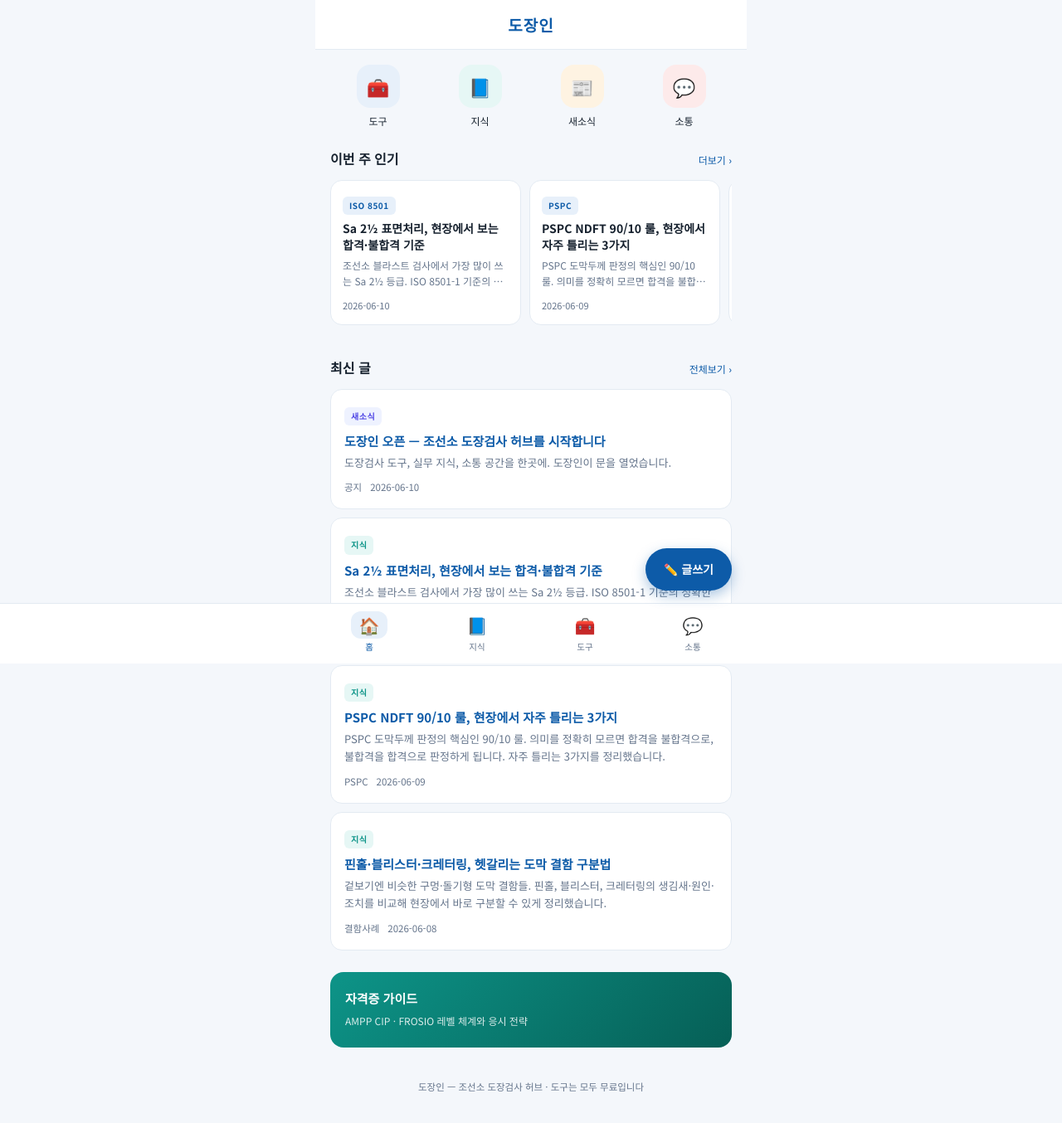
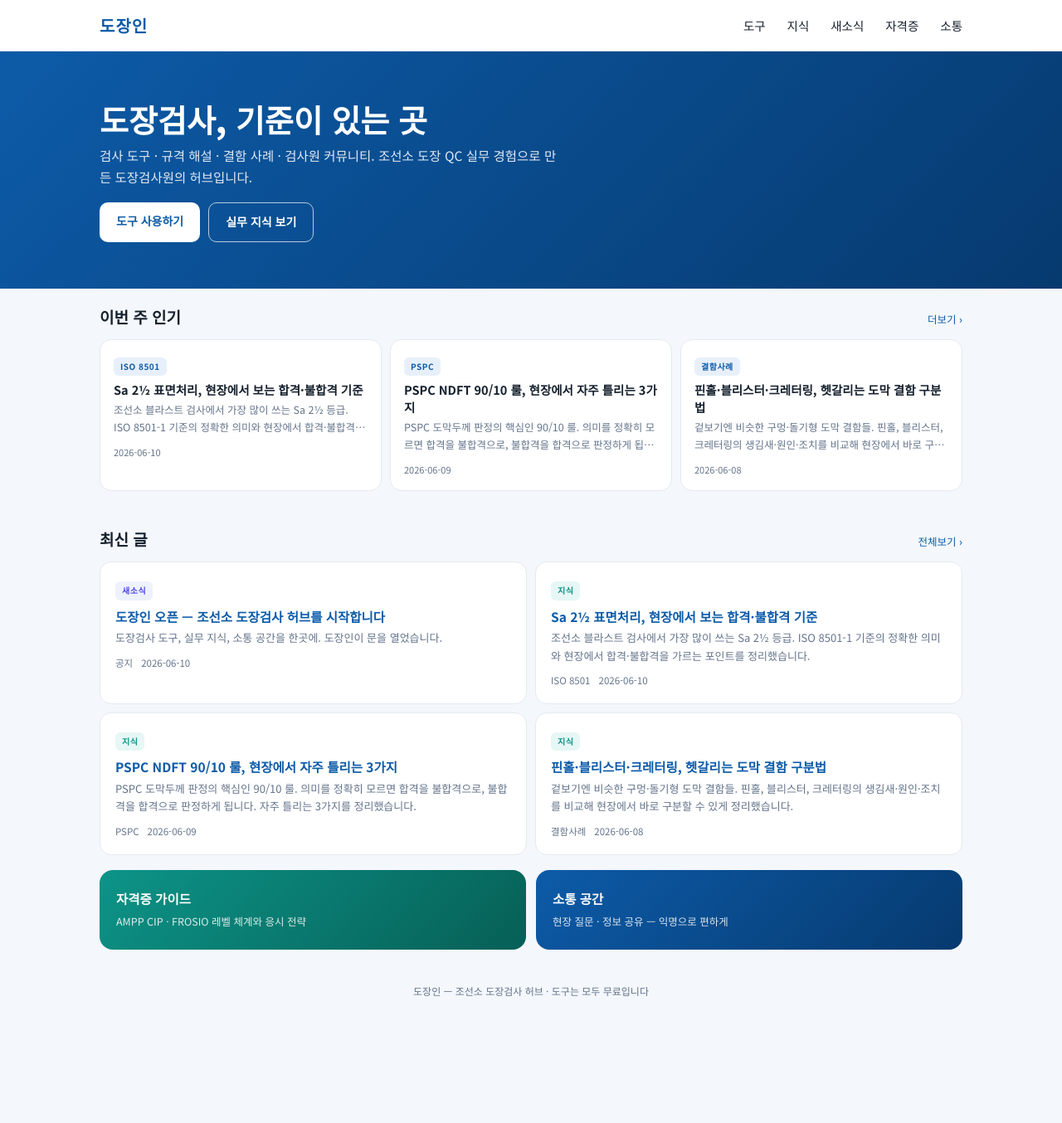
Before and after one commit to actiongamyoun/dojang-in, a Next.js app: page / in a window 1280 px wide. Shown: the top 1354 px of the page at 83% size. After the commit the page ends 1237 px from the top, so only its background shows below. Built offline with nearby package versions, Linux system fonts and the light colour scheme.

Commit message:
Add files via upload

```diff
--- a/app/board/page.tsx
+++ b/app/board/page.tsx
@@ -47,7 +47,7 @@ export default async function BoardPage({
 
   return (
     <main>
-      <div className="chips">
+      <div className="chips" style={{ maxWidth: 820 }}>
         {CATS.map((c) => (
           <Link
             key={c}
@@ -59,7 +59,7 @@ export default async function BoardPage({
         ))}
       </div>
 
-      <div className="sec">
+      <div className="sec board-wrap">
         <p style={{ fontSize: 13, color: "var(--muted)", marginBottom: 12 }}>
           현장 질문, 정보 공유, 잡담 모두 환영합니다. 닉네임과 PIN만으로 익명 작성됩니다.
         </p>
--- /dev/null
+++ b/app/components/TopNav.tsx
@@ -0,0 +1,25 @@
+"use client";
+
+import Link from "next/link";
+import { usePathname } from "next/navigation";
+
+const items = [
+  { href: "/tools", label: "도구" },
+  { href: "/guide", label: "지식" },
+  { href: "/news", label: "새소식" },
+  { href: "/cert", label: "자격증" },
+  { href: "/board", label: "소통" },
+];
+
+export default function TopNav() {
+  const path = usePathname();
+  return (
+    <nav className="topnav">
+      {items.map((i) => (
+        <Link key={i.href} href={i.href} className={path.startsWith(i.href) ? "on" : ""}>
+          {i.label}
+        </Link>
+      ))}
+    </nav>
+  );
+}
--- a/app/globals.css
+++ b/app/globals.css
@@ -9,6 +9,7 @@
   --card: #ffffff;
   --red: #ef4444;
   --teal: #0d9488;
+  --maxw: 1080px;
 }
 
 * { margin: 0; padding: 0; box-sizing: border-box; -webkit-tap-highlight-color: transparent; }
@@ -24,46 +25,45 @@ body {
 
 a { color: inherit; text-decoration: none; }
 
-.frame { max-width: 520px; margin: 0 auto; min-height: 100vh; }
+/* ===== Top bar ===== */
+.topbar { position: sticky; top: 0; z-index: 20; background: #fff; border-bottom: 1px solid var(--line); }
+.topbar .in { max-width: var(--maxw); margin: 0 auto; padding: 14px 20px; display: flex; align-items: center; justify-content: space-between; }
+.logo { font-weight: 900; font-size: 20px; letter-spacing: 1px; color: var(--blue); }
+.topnav { display: none; }
 
-/* Top bar */
-.topbar {
-  position: sticky; top: 0; z-index: 20;
-  background: #fff; border-bottom: 1px solid var(--line);
-  display: flex; align-items: center; justify-content: center;
-  padding: 14px 18px;
-}
-.logo { font-weight: 900; font-size: 19px; letter-spacing: 1px; color: var(--blue); }
+/* ===== Hero ===== */
+.hero-band { background: linear-gradient(135deg, var(--blue), var(--blue-d)); color: #fff; }
+.hero-band .hb-in { max-width: var(--maxw); margin: 0 auto; padding: 34px 20px; }
+.hero-band h1 { font-size: 26px; font-weight: 900; line-height: 1.35; }
+.hero-band p { font-size: 14px; opacity: .88; margin-top: 6px; max-width: 560px; }
+.hero-cta { margin-top: 18px; display: flex; gap: 10px; flex-wrap: wrap; }
+.hero-cta a { background: #fff; color: var(--blue); font-weight: 700; font-size: 14px; padding: 11px 20px; border-radius: 10px; }
+.hero-cta a.ghost { background: transparent; color: #fff; border: 1.5px solid rgba(255,255,255,.7); }
 
-/* Quick icons */
-.quick { display: grid; grid-template-columns: repeat(4, 1fr); gap: 8px; padding: 18px 18px 6px; }
+/* ===== Quick icons (mobile) ===== */
+.quick { display: grid; grid-template-columns: repeat(4, 1fr); gap: 8px; padding: 18px 20px 6px; max-width: var(--maxw); margin: 0 auto; }
 .quick a { text-align: center; font-size: 12px; font-weight: 500; }
-.quick .ico {
-  width: 52px; height: 52px; border-radius: 16px; margin: 0 auto 6px;
-  display: flex; align-items: center; justify-content: center; font-size: 22px;
-}
+.quick .ico { width: 52px; height: 52px; border-radius: 16px; margin: 0 auto 6px; display: flex; align-items: center; justify-content: center; font-size: 22px; }
 .q1 { background: #e7f0fa; } .q2 { background: #e6f7f5; }
 .q3 { background: #fef3e2; } .q4 { background: #fdeaea; }
 
-/* Sections */
-.sec { padding: 10px 18px 16px; }
+/* ===== Sections ===== */
+.sec { padding: 12px 20px 18px; max-width: var(--maxw); margin: 0 auto; }
 .sec-h { display: flex; justify-content: space-between; align-items: baseline; margin: 6px 0 12px; }
-.sec-h h2 { font-size: 16px; font-weight: 700; }
-.sec-h a { font-size: 12px; color: var(--blue); font-weight: 500; }
+.sec-h h2 { font-size: 17px; font-weight: 700; }
+.sec-h a, .sec-h span { font-size: 12.5px; color: var(--blue); font-weight: 500; }
 
-/* Horizontal scroll cards */
+/* ===== Weekly mini cards ===== */
 .hscroll { display: flex; gap: 10px; overflow-x: auto; padding-bottom: 6px; scrollbar-width: none; }
 .hscroll::-webkit-scrollbar { display: none; }
-.mini { min-width: 230px; background: var(--card); border: 1px solid var(--line); border-radius: 14px; padding: 14px; display: block; }
-.mini b { display: block; font-size: 14px; line-height: 1.45; margin-bottom: 4px; }
-.mini p { font-size: 12px; color: var(--muted); display: -webkit-box; -webkit-line-clamp: 2; -webkit-box-orient: vertical; overflow: hidden; }
+.mini { min-width: 240px; flex: 1; background: var(--card); border: 1px solid var(--line); border-radius: 14px; padding: 16px; display: block; transition: border-color .15s; }
+.mini:hover { border-color: var(--blue); }
+.mini b { display: block; font-size: 14.5px; line-height: 1.45; margin-bottom: 4px; }
+.mini p { font-size: 12.5px; color: var(--muted); display: -webkit-box; -webkit-line-clamp: 2; -webkit-box-orient: vertical; overflow: hidden; }
 .mini .meta { margin-top: 10px; font-size: 11px; color: var(--muted); }
 
-/* Badges */
-.badge {
-  display: inline-block; font-size: 10px; font-weight: 700;
-  padding: 3px 8px; border-radius: 6px; letter-spacing: .5px; margin-bottom: 6px;
-}
+/* ===== Badges ===== */
+.badge { display: inline-block; font-size: 10px; font-weight: 700; padding: 3px 8px; border-radius: 6px; letter-spacing: .5px; margin-bottom: 6px; }
 .b-hot { background: #fdeaea; color: var(--red); }
 .b-tip { background: #e7f0fa; color: var(--blue); }
 .b-q { background: #e6f7f5; color: var(--teal); }
@@ -71,98 +71,105 @@ a { color: inherit; text-decoration: none; }
 .b-notice { background: #fef3e2; color: #b45309; }
 .b-etc { background: #eef1f5; color: var(--muted); }
 
-/* Post feed cards */
-.post {
-  background: var(--card); border: 1px solid var(--line); border-radius: 14px;
-  padding: 16px; margin-bottom: 10px; display: block;
-}
-.post h3 { font-size: 15px; color: var(--blue); margin: 2px 0 4px; line-height: 1.45; font-weight: 700; }
+/* ===== Post cards / feed ===== */
+.feed { display: grid; gap: 10px; }
+.post { background: var(--card); border: 1px solid var(--line); border-radius: 14px; padding: 18px; display: block; transition: border-color .15s; }
+.post:hover { border-color: var(--blue); }
+.post h3 { font-size: 15.5px; color: var(--blue); margin: 2px 0 4px; line-height: 1.45; font-weight: 700; }
 .post p { font-size: 13px; color: var(--muted); display: -webkit-box; -webkit-line-clamp: 2; -webkit-box-orient: vertical; overflow: hidden; }
 .post .meta { margin-top: 10px; font-size: 11.5px; color: var(--muted); display: flex; gap: 10px; flex-wrap: wrap; }
 
-/* FAB */
-.fab {
-  position: fixed; right: max(18px, calc(50% - 242px)); bottom: 88px; z-index: 21;
-  background: var(--blue); color: #fff; border-radius: 30px;
-  padding: 14px 22px; font-weight: 700; font-size: 14px;
-  box-shadow: 0 6px 16px rgba(13, 91, 168, .35);
-  display: flex; gap: 8px; align-items: center;
-}
+/* ===== FAB (mobile) ===== */
+.fab { position: fixed; right: 18px; bottom: 88px; z-index: 21; background: var(--blue); color: #fff; border-radius: 30px; padding: 14px 22px; font-weight: 700; font-size: 14px; box-shadow: 0 6px 16px rgba(13,91,168,.35); display: flex; gap: 8px; align-items: center; }
 
-/* Bottom tab bar */
+/* ===== Bottom tab bar (mobile) ===== */
 .tabbar { position: fixed; bottom: 0; left: 0; right: 0; z-index: 20; background: #fff; border-top: 1px solid var(--line); }
-.tabbar .in { max-width: 520px; margin: 0 auto; display: grid; grid-template-columns: repeat(4, 1fr); }
+.tabbar .in { display: grid; grid-template-columns: repeat(4, 1fr); }
 .tabbar a { text-align: center; padding: 9px 0 max(12px, env(safe-area-inset-bottom)); font-size: 10.5px; color: var(--muted); font-weight: 500; }
 .tabbar a .ti { display: block; font-size: 20px; margin-bottom: 1px; }
 .tabbar a.on { color: var(--blue); }
 .tabbar a.on .ti { background: var(--blue-l); border-radius: 12px; width: 44px; margin: 0 auto 1px; }
 
-/* Hero band (tools etc.) */
-.hero-band { background: linear-gradient(135deg, var(--blue), var(--blue-d)); color: #fff; padding: 26px 18px; }
-.hero-band h1 { font-size: 22px; font-weight: 900; }
-.hero-band p { font-size: 13px; opacity: .85; margin-top: 4px; }
-
-/* App-store tool grid */
-.appgrid { display: grid; grid-template-columns: 1fr 1fr; gap: 12px; padding: 0 18px 18px; }
-.app { background: var(--card); border: 1px solid var(--line); border-radius: 16px; padding: 18px 14px; text-align: center; display: block; }
-.app .aico { width: 54px; height: 54px; border-radius: 16px; margin: 0 auto 10px; display: flex; align-items: center; justify-content: center; font-size: 24px; }
+/* ===== App-store tool grid ===== */
+.appgrid { display: grid; grid-template-columns: 1fr 1fr; gap: 12px; padding: 0 20px 18px; max-width: var(--maxw); margin: 0 auto; }
+.app { background: var(--card); border: 1px solid var(--line); border-radius: 16px; padding: 22px 14px; text-align: center; display: block; transition: border-color .15s; }
+.app:hover { border-color: var(--blue); }
+.app .aico { width: 56px; height: 56px; border-radius: 16px; margin: 0 auto 10px; display: flex; align-items: center; justify-content: center; font-size: 25px; }
 .a1 { background: #e7f0fa; } .a2 { background: #e6f7f5; }
 .a3 { background: #eef2ff; } .a4 { background: #fef3e2; }
-.app b { display: block; font-size: 14px; }
+.app b { display: block; font-size: 14.5px; }
 .app small { display: block; color: var(--muted); font-size: 11.5px; margin: 2px 0 12px; line-height: 1.4; }
 .open { display: inline-block; background: var(--blue); color: #fff; font-size: 11px; font-weight: 700; letter-spacing: 1px; padding: 6px 18px; border-radius: 14px; }
 .open.dis { background: var(--line); color: var(--muted); }
 
-/* Discover banners */
-.disc { margin: 0 18px 12px; border-radius: 16px; padding: 20px 18px; color: #fff; display: block; }
+/* ===== Discover banners ===== */
+.disc-row { max-width: var(--maxw); margin: 0 auto; padding: 0 20px 18px; display: grid; gap: 12px; }
+.disc { border-radius: 16px; padding: 22px 20px; color: #fff; display: block; }
 .d1 { background: linear-gradient(135deg, #0d5ba8, #063a6f); }
 .d2 { background: linear-gradient(135deg, #0d9488, #065f56); }
-.disc b { font-size: 15px; display: block; }
-.disc small { font-size: 12px; opacity: .85; }
+.disc b { font-size: 15.5px; display: block; }
+.disc small { font-size: 12.5px; opacity: .85; }
 
-/* Category chips */
-.chips { display: flex; gap: 8px; padding: 14px 18px 4px; overflow-x: auto; scrollbar-width: none; }
+/* ===== Category chips ===== */
+.chips { display: flex; gap: 8px; padding: 16px 20px 4px; max-width: var(--maxw); margin: 0 auto; overflow-x: auto; scrollbar-width: none; }
 .chips::-webkit-scrollbar { display: none; }
 .chip { font-size: 13px; font-weight: 500; border: 1px solid var(--line); background: #fff; padding: 7px 16px; border-radius: 20px; white-space: nowrap; }
 .chip.on { background: var(--blue); border-color: var(--blue); color: #fff; }
 
-/* Article (guide/news/cert detail) */
-.article { padding: 18px; }
-.article-card { background: var(--card); border: 1px solid var(--line); border-radius: 16px; padding: 22px 18px; }
+/* ===== Article ===== */
+.article { padding: 20px; max-width: 820px; margin: 0 auto; }
+.article-card { background: var(--card); border: 1px solid var(--line); border-radius: 16px; padding: 26px 22px; }
 .article header { margin-bottom: 20px; border-bottom: 1px solid var(--line); padding-bottom: 16px; }
-.article h1 { font-size: 22px; font-weight: 900; line-height: 1.4; letter-spacing: -0.3px; }
+.article h1 { font-size: 24px; font-weight: 900; line-height: 1.4; letter-spacing: -0.3px; }
 .article .meta { margin-top: 8px; font-size: 12px; color: var(--muted); }
-.prose h2 { font-size: 18px; font-weight: 700; margin: 28px 0 10px; }
-.prose h3 { font-size: 15.5px; font-weight: 700; margin: 22px 0 8px; }
-.prose p { margin: 0 0 14px; font-size: 15px; }
-.prose ul, .prose ol { margin: 0 0 14px 20px; font-size: 15px; }
+.prose h2 { font-size: 19px; font-weight: 700; margin: 28px 0 10px; }
+.prose h3 { font-size: 16px; font-weight: 700; margin: 22px 0 8px; }
+.prose p { margin: 0 0 14px; font-size: 15.5px; }
+.prose ul, .prose ol { margin: 0 0 14px 20px; font-size: 15.5px; }
 .prose li { margin-bottom: 5px; }
 .prose strong { font-weight: 700; }
 .prose blockquote { border-left: 4px solid var(--blue); background: var(--blue-l); padding: 12px 14px; margin: 0 0 14px; font-size: 14px; border-radius: 0 10px 10px 0; }
-.prose table { border-collapse: collapse; width: 100%; margin: 0 0 14px; font-size: 13px; }
-.prose th, .prose td { border: 1px solid var(--line); padding: 7px 9px; text-align: left; }
+.prose table { border-collapse: collapse; width: 100%; margin: 0 0 14px; font-size: 13.5px; }
+.prose th, .prose td { border: 1px solid var(--line); padding: 8px 10px; text-align: left; }
 .prose th { background: var(--page); font-weight: 700; }
-.prose code { background: var(--page); padding: 1px 6px; border-radius: 4px; font-size: 13.5px; }
+.prose code { background: var(--page); padding: 1px 6px; border-radius: 4px; font-size: 14px; }
 
-/* Board forms */
+/* ===== Board forms ===== */
 .board-form { display: flex; flex-direction: column; gap: 10px; margin-top: 14px; background: var(--card); border: 1px solid var(--line); border-radius: 14px; padding: 16px; position: relative; }
-.board-form input, .board-form textarea, .board-form select {
-  font-family: inherit; font-size: 15px; padding: 11px 13px;
-  border: 1px solid var(--line); border-radius: 10px; background: #fff; color: var(--ink); width: 100%;
-}
+.board-form input, .board-form textarea, .board-form select { font-family: inherit; font-size: 15px; padding: 11px 13px; border: 1px solid var(--line); border-radius: 10px; background: #fff; color: var(--ink); width: 100%; }
 .board-form input:focus, .board-form textarea:focus, .board-form select:focus { outline: 2px solid var(--blue); border-color: var(--blue); }
 .form-row { display: flex; gap: 10px; }
-.form-row input, .form-row select { flex: 1; }
+.form-row input, .form-row select { flex: 1; min-width: 0; }
 .btn { background: var(--blue); color: #fff; font-weight: 700; padding: 12px 22px; border-radius: 10px; font-size: 14px; border: 0; cursor: pointer; font-family: inherit; }
 .btn.ghost { background: #fff; color: var(--blue); border: 1.5px solid var(--blue); }
 .form-msg { font-size: 13px; color: var(--red); }
 
-/* Comments */
+/* ===== Comments ===== */
 .comment { border-bottom: 1px solid var(--line); padding: 13px 0; }
 .comment-meta { font-size: 13px; color: var(--muted); margin-bottom: 3px; }
 .comment-meta b { color: var(--ink); }
 .del-btn { background: none; border: none; cursor: pointer; font-size: 12px; color: var(--muted); text-decoration: underline; padding: 0; margin-left: 6px; font-family: inherit; }
 .del-btn:hover { color: var(--red); }
 
-/* Footer */
-.site-footer { padding: 20px 18px 30px; font-size: 11.5px; color: var(--muted); text-align: center; }
+.site-footer { padding: 22px 20px 32px; font-size: 12px; color: var(--muted); text-align: center; }
+.board-wrap { max-width: 820px; margin: 0 auto; }
+
+/* ============================================================
+   DESKTOP (≥768px): 상단 네비 표시, 탭바/FAB/퀵아이콘 숨김, 멀티컬럼
+   ============================================================ */
+@media (min-width: 768px) {
+  body { padding-bottom: 0; }
+  .tabbar, .fab, .quick { display: none; }
+  .topnav { display: flex; gap: 26px; font-size: 14.5px; font-weight: 500; }
+  .topnav a:hover { color: var(--blue); }
+  .topnav a.on { color: var(--blue); font-weight: 700; }
+  .hero-band .hb-in { padding: 56px 20px; }
+  .hero-band h1 { font-size: 38px; }
+  .hero-band p { font-size: 15.5px; }
+  .hscroll { display: grid; grid-template-columns: repeat(3, 1fr); overflow: visible; }
+  .mini { min-width: 0; }
+  .feed { grid-template-columns: 1fr 1fr; }
+  .appgrid { grid-template-columns: repeat(4, 1fr); }
+  .disc-row { grid-template-columns: 1fr 1fr; }
+  .sec-h h2 { font-size: 19px; }
+}
--- a/app/guide/page.tsx
+++ b/app/guide/page.tsx
@@ -13,6 +13,7 @@ export default function GuideList() {
     <main>
       <div className="sec">
         <div className="sec-h"><h2>실무 지식</h2><span style={{ fontSize: 12, color: "var(--muted)" }}>{posts.length}편</span></div>
+        <div className="feed">
         {posts.map((post) => (
           <Link key={post.slug} href={`/guide/${post.slug}`} className="post">
             <span className="badge b-tip">{post.category}</span>
@@ -21,6 +22,7 @@ export default function GuideList() {
             <div className="meta"><span>{post.date}</span></div>
           </Link>
         ))}
+        </div>
       </div>
     </main>
   );
--- a/app/layout.tsx
+++ b/app/layout.tsx
@@ -1,6 +1,7 @@
 import type { Metadata } from "next";
 import Link from "next/link";
 import TabBar from "./components/TabBar";
+import TopNav from "./components/TopNav";
 import "./globals.css";
 
 export const metadata: Metadata = {
@@ -37,15 +38,16 @@ export default function RootLayout({
         />
       </head>
       <body>
-        <div className="frame">
         <header className="topbar">
+          <div className="in">
             <Link href="/" className="logo">도장인</Link>
+            <TopNav />
+          </div>
         </header>
         {children}
         <footer className="site-footer">
           도장인 — 조선소 도장검사 허브 · 도구는 모두 무료입니다
         </footer>
-        </div>
         <TabBar />
       </body>
     </html>
--- a/app/news/page.tsx
+++ b/app/news/page.tsx
@@ -13,6 +13,7 @@ export default function NewsList() {
     <main>
       <div className="sec">
         <div className="sec-h"><h2>새소식</h2><span style={{ fontSize: 12, color: "var(--muted)" }}>{posts.length}건</span></div>
+        <div className="feed">
         {posts.map((post) => (
           <Link key={post.slug} href={`/news/${post.slug}`} className="post">
             <span className="badge b-news">{post.category}</span>
@@ -21,6 +22,7 @@ export default function NewsList() {
             <div className="meta"><span>{post.date}</span></div>
           </Link>
         ))}
+        </div>
       </div>
     </main>
   );
--- a/app/page.tsx
+++ b/app/page.tsx
@@ -12,6 +12,17 @@ export default function Home() {
 
   return (
     <main>
+      <div className="hero-band">
+        <div className="hb-in">
+          <h1>도장검사, 기준이 있는 곳</h1>
+          <p>검사 도구 · 규격 해설 · 결함 사례 · 검사원 커뮤니티. 조선소 도장 QC 실무 경험으로 만든 도장검사원의 허브입니다.</p>
+          <div className="hero-cta">
+            <Link href="/tools">도구 사용하기</Link>
+            <Link href="/guide" className="ghost">실무 지식 보기</Link>
+          </div>
+        </div>
+      </div>
+
       <div className="quick">
         <Link href="/tools"><span className="ico q1">🧰</span>도구</Link>
         <Link href="/guide"><span className="ico q2">📘</span>지식</Link>
@@ -35,6 +46,7 @@ export default function Home() {
 
       <div className="sec">
         <div className="sec-h"><h2>최신 글</h2><Link href="/guide">전체보기 ›</Link></div>
+        <div className="feed">
           {feed.slice(0, 6).map((p) => (
             <Link key={`${p.kind}-${p.slug}`} href={`/${p.kind}/${p.slug}`} className="post">
               <span className={`badge ${p.kind === "news" ? "b-news" : "b-q"}`}>
@@ -46,11 +58,18 @@ export default function Home() {
             </Link>
           ))}
         </div>
+      </div>
 
-      <Link href="/cert" className="disc d2" style={{ marginBottom: 18 }}>
+      <div className="disc-row">
+        <Link href="/cert" className="disc d2">
           <b>자격증 가이드</b>
           <small>AMPP CIP · FROSIO 레벨 체계와 응시 전략</small>
         </Link>
+        <Link href="/board" className="disc d1">
+          <b>소통 공간</b>
+          <small>현장 질문 · 정보 공유 — 익명으로 편하게</small>
+        </Link>
+      </div>
 
       <Link href="/board" className="fab">✏️ 글쓰기</Link>
     </main>
--- a/app/tools/page.tsx
+++ b/app/tools/page.tsx
@@ -10,8 +10,10 @@ export default function ToolsPage() {
   return (
     <main>
       <div className="hero-band">
-        <h1>검사 도구</h1>
+        <div className="hb-in" style={{ padding: "30px 20px" }}>
+          <h1 style={{ fontSize: 26 }}>검사 도구</h1>
           <p>현장에서 바로 쓰는 도장검사 유틸리티 — 전부 무료, 가입 불필요</p>
+        </div>
       </div>
 
       <div className="sec"><div className="sec-h"><h2>전체 도구</h2></div></div>
@@ -43,6 +45,7 @@ export default function ToolsPage() {
       </div>
 
       <div className="sec"><div className="sec-h"><h2>둘러보기</h2></div></div>
+      <div className="disc-row">
         <Link href="/guide" className="disc d1">
           <b>실무 지식</b>
           <small>ISO 8501 · PSPC · 결함 사례 해설</small>
@@ -51,6 +54,7 @@ export default function ToolsPage() {
           <b>자격증 가이드</b>
           <small>AMPP CIP · FROSIO 비교와 응시 전략</small>
         </Link>
+      </div>
     </main>
   );
 }
```
Lines whose indentation alone changed are shown as unchanged.
